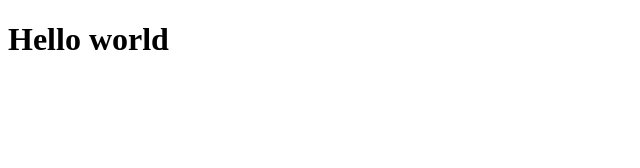
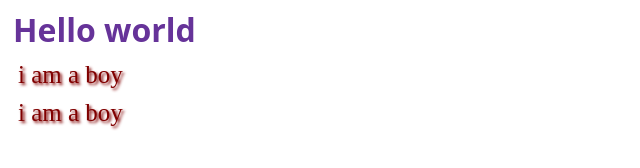
Before and after one commit to oladipojoshua/sturdy-giggle, a plain HTML site: page index.html in a window 1280 px wide. Shown: the whole page, without its empty margins (0-640 px from the left). Drawn offline with Linux system fonts and the light colour scheme.

Commit message:
i added css

```diff
--- a/index.html
+++ b/index.html
@@ -4,8 +4,11 @@
     <meta charset="UTF-8">
     <meta name="viewport" content="width=device-width, initial-scale=1.0">
     <title>Document</title>
+    <link rel="stylesheet" href="style.css">
 </head>
 <body>
     <h1>Hello world</h1>
+    <p>i am a boy</p>
+    <p>i am a boy</p>
 </body>
 </html>
--- /dev/null
+++ b/style.css
@@ -0,0 +1,12 @@
+h1{
+    color: rebeccapurple;
+    margin: 5px;
+    font-family: system-ui, -apple-system, BlinkMacSystemFont, 'Segoe UI', Roboto, Oxygen, Ubuntu, Cantarell, 'Open Sans', 'Helvetica Neue', sans-serif;
+}
+
+p{
+    color: maroon;
+    margin: 10px;
+    font-size: 25px;
+    text-shadow: 2px 2px 3px;
+}
```
